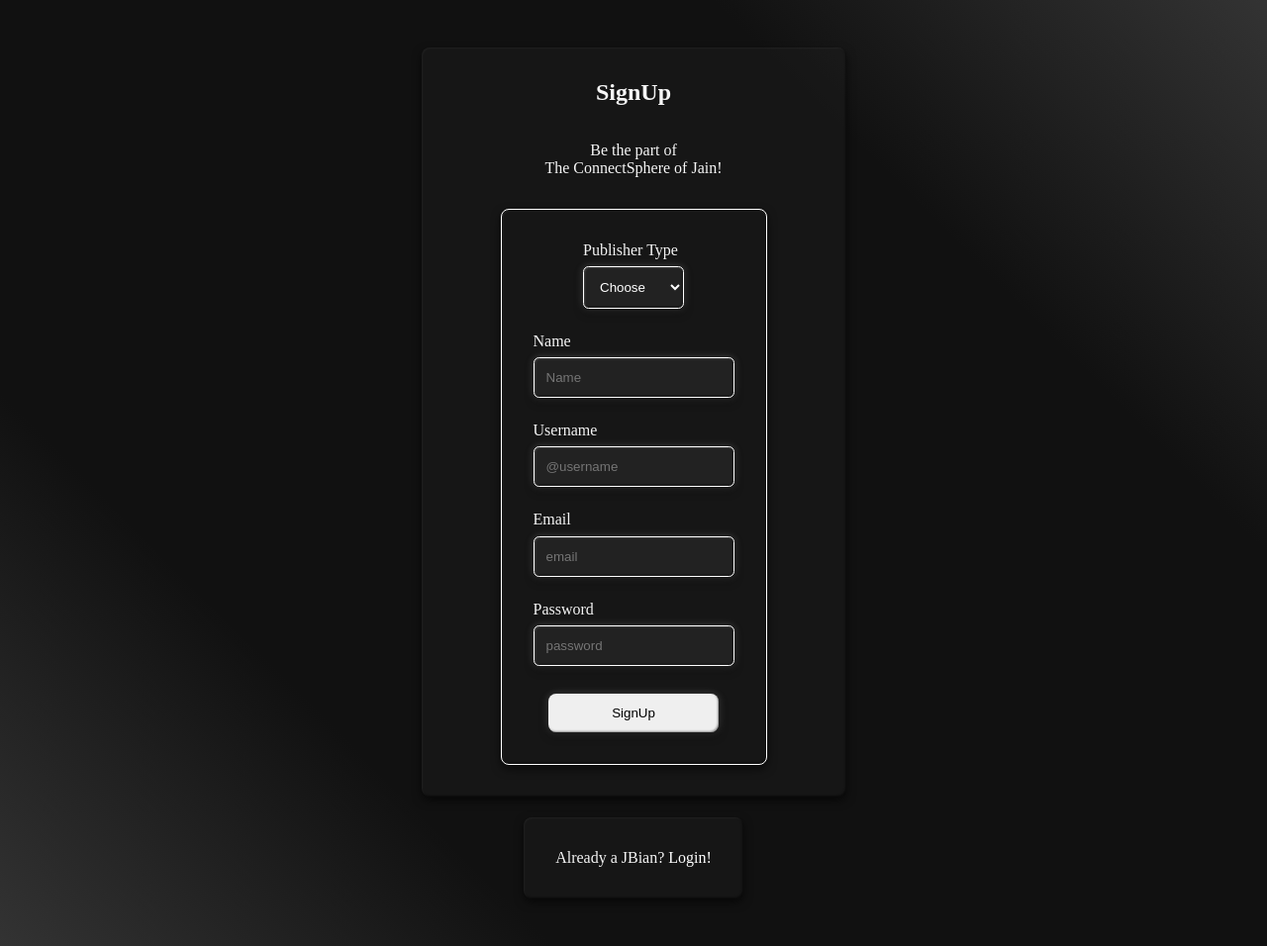
After one commit to Starkkk24/Bulletin, a Flask app: page /signup in a window 1280 px wide. The commit adds this page. Shown: the whole page at 99% size. Run offline with Flask 3, Linux system fonts and the light colour scheme.

Commit message:
cmit-39 (created signup page)

```diff
--- a/app.py
+++ b/app.py
@@ -10,5 +10,9 @@ def home():
 def login():
     return render_template('login.html')
 
+@app.route('/signup')
+def signup():
+    return render_template("signup.html")
+
 if __name__ == '__main__':
     app.run(debug=True, host='0.0.0.0', port=8070 )
--- /dev/null
+++ b/static/css/signup.css
@@ -0,0 +1,187 @@
+:root{
+    --card-background: rgba(34, 34, 34, 0.35);
+}
+
+body{
+    min-height: 100vh;
+    /* min-width: 100vw; */
+    background: linear-gradient(45deg, #333333,#111111,#111111, #111111, #333333);
+    color: whitesmoke;
+    margin: 0;
+    padding: 0;
+}
+
+.page-wrap{
+    display: flex;
+    flex-direction: column;
+    gap: 1.35rem;
+    /* margin: 5rem 10rem; */
+    padding: 3rem 10rem;
+    justify-content: center;
+    align-items: center;
+}
+
+.signup-card{
+    padding: 2rem 5rem;
+    background-color: var(--card-background);
+    border-radius: 0.5rem;
+    box-shadow:
+    inset 1px 1px 2px rgba(255, 255, 255, 0.05),
+    inset -1px -1px 2px rgba(0, 0, 0, 0.5),
+    0 4px 10px rgba(0, 0, 0, 0.6);
+     /* box-shadow:
+    inset 1px 1px 2px rgba(255, 255, 255, 0.15),
+    inset -1px -1px 2px rgba(0, 0, 0, 0.4),
+    0 4px 10px rgba(0, 0, 0, 0.4),
+    0 0 8px rgba(255, 255, 255, 0.2); */
+
+
+    display: flex;
+    flex-direction: column;
+    gap: 1rem;
+    align-items: center;
+    justify-content: center;
+}
+
+        .head{
+            display: flex;
+            flex-direction: column;
+            padding: 0 1rem;
+            text-align: center;
+        }
+            .head h2{
+                margin-top: 0;
+            }
+
+        .entry-fields{
+            display: flex;
+            flex-direction: column;
+            gap: 1.5rem;
+            padding: 2rem;
+            border: 1.5px solid white;
+            box-shadow:
+            inset 1px 1px 2px rgba(255, 255, 255, 0.05),
+            inset -1px -1px 2px rgba(0, 0, 0, 0.5),
+            0 4px 10px rgba(0, 0, 0, 0.6);
+
+            border-radius: 0.5rem;
+            align-items: center;
+        }
+                .entry-field{
+                    display: flex;
+                    flex-direction: column;
+                    gap: 0.45rem;
+                }
+                    #entry-field-1{
+                        display: flex;
+                    }
+                    .select-btn{
+                        padding: 0.75rem;
+                        background-color: rgba(255, 255, 255, 0.05);
+                        border: 1px solid white;
+                        color: white;
+                        box-shadow:
+                        inset 1px 1px 2px rgba(255, 255, 255, 0.15),
+                        inset -1px -1px 2px rgba(0, 0, 0, 0.4),
+                        0 4px 10px rgba(0, 0, 0, 0.4),
+                        0 0 8px rgba(255, 255, 255, 0.2);
+                        border-radius: 0.35rem;
+
+                    }
+                        .select-btn option{
+                        background-color: #333333;
+                        color: black;
+                        }
+                        .entry-field .input-field{
+                            padding: 0.75rem;
+                            background-color: rgba(255, 255, 255, 0.05);
+                            border: 1px solid white;
+                            color: white;
+                            box-shadow:
+                            inset 1px 1px 2px rgba(255, 255, 255, 0.15),
+                            inset -1px -1px 2px rgba(0, 0, 0, 0.4),
+                            0 4px 10px rgba(0, 0, 0, 0.4),
+                            0 0 8px rgba(255, 255, 255, 0.2);
+                            border-radius: 0.35rem;
+                        }
+                .submit-button .signup{
+                    margin-top: 0.25rem;
+                    padding: 0.75rem 4rem;
+                    border: none;
+                    border-radius: 0.5rem;
+                    box-shadow:
+                    inset 1px 1px 2px rgba(255, 255, 255, 0.15),
+                    inset -1px -1px 2px rgba(0, 0, 0, 0.4),
+                    0 4px 10px rgba(0, 0, 0, 0.4),
+                    0 0 8px rgba(255, 255, 255, 0.2);
+                }
+                .submit-button .signup:hover{
+                    color: white;
+                    background-color: rgb(94, 92, 92);
+                }
+
+
+
+
+.card-shoe{
+    padding: 1rem 2rem;
+    background-color: var(--card-background);
+    border-radius: 0.5rem;
+    box-shadow:
+    inset 1px 1px 2px rgba(255, 255, 255, 0.05), /* soft top-left highlight */
+    inset -1px -1px 2px rgba(0, 0, 0, 0.5),     /* soft bottom-right shadow */
+    0 4px 10px rgba(0, 0, 0, 0.6);
+
+
+    display: flex;
+    justify-content: center;
+    align-items: center;
+    text-align: center;
+
+}
+    .card-shoe a{
+        text-decoration: none;
+        color: white;
+    }
+    .card-shoe a:hover{
+        text-decoration: underline;
+    }
+
+
+/* Adding responsiveness */
+@media (max-width:991px){
+
+    .page-wrap{
+        margin: 0;
+        padding: 3rem 1rem;
+    }
+
+    .signup-card{
+        padding: 1rem 2rem;
+    }
+            .head h2{
+                margin-bottom: 0.45rem;
+            }
+            .head p{
+                font-size: small;
+            }
+
+        .entry-fields{
+            padding: 1rem 2rem;
+        }
+            .submit-button .signup{
+                margin: 0;
+            }
+
+    .card-shoe{
+         padding: 0.8rem 1.5rem;
+         display: inline-block;
+    }
+        .card-shoe p{
+            font-size: small;
+            white-space: nowrap;
+        }
+        .card-shoe a{
+            text-decoration: underline;
+        }
+}
--- a/templates/login.html
+++ b/templates/login.html
@@ -35,7 +35,7 @@
             </div>
         </div>
         <div class="card-shoe">
-            <span><p>New to The JB? <a href="#">Signup!</a></p></span>
+            <span><p>New to The JB? <a href="/signup">Signup!</a></p></span>
         </div>
 
     </div>
--- /dev/null
+++ b/templates/signup.html
@@ -0,0 +1,68 @@
+<!DOCTYPE html>
+<html lang="en">
+<head>
+    <meta charset="UTF-8">
+    <meta name="viewport" content="width=device-width, initial-scale=1.0">
+    <title>Login</title>
+    <link rel="stylesheet" href="../static/css/signup.css">
+</head>
+<body>
+
+<div class="page-wrap">
+        <div class="signup-card">
+            <div class="head">
+                <h2>SignUp</h2>
+                <p>Be the part of<br>The ConnectSphere of Jain!</p>
+            </div>
+            <div class="entry-fields">
+                <div class="entry-field" id="entry-field-1">
+                    <label class="login_type">Publisher Type</label>
+                    <div>
+                        <select class="select-btn">
+                            <option value="" selected disabled >Choose</option>
+                            <option class="optn" value="publisher">Publisher</option>
+                            <option value="student">Student</option>
+                        </select>
+                        <!-- <datalist>
+                            <option value="Publisher">
+                            <option value="Student">
+                        </datalist> -->
+                    </div>
+                </div>
+                <div class="entry-field" id="entry-field-2">
+                    <label class="login_name">Name</label>
+                    <div>
+                        <input class="input-field" type="text" id="username" placeholder="Name" required>
+                    </div>
+                </div>
+                <div class="entry-field" id="entry-field-3">
+                    <label class="login_username">Username</label>
+                    <div>
+                        <input class="input-field" type="text" id="username" placeholder="@username" required>
+                    </div>
+                </div>
+                <div class="entry-field" id="entry-field-5">
+                    <label class="login_account">Email</label>
+                    <div>
+                        <input class="input-field" type="email" id="email" placeholder="email" required>
+                    </div>
+                </div>
+                <div class="entry-field" id="entry-field-4">
+                    <label class="login_password">Password</label>
+                    <div>
+                        <input class="input-field" type="password" id="password" placeholder="password" required>
+                    </div>
+                </div>
+                <div class="submit-button">
+                    <button type="submit" class="signup">SignUp</button>
+                </div>
+            </div>
+        </div>
+        <div class="card-shoe">
+            <span><p>Already a JBian? <a href="/login">Login!</a></p></span>
+        </div>
+
+    </div>
+
+</body>
+</html>
```
